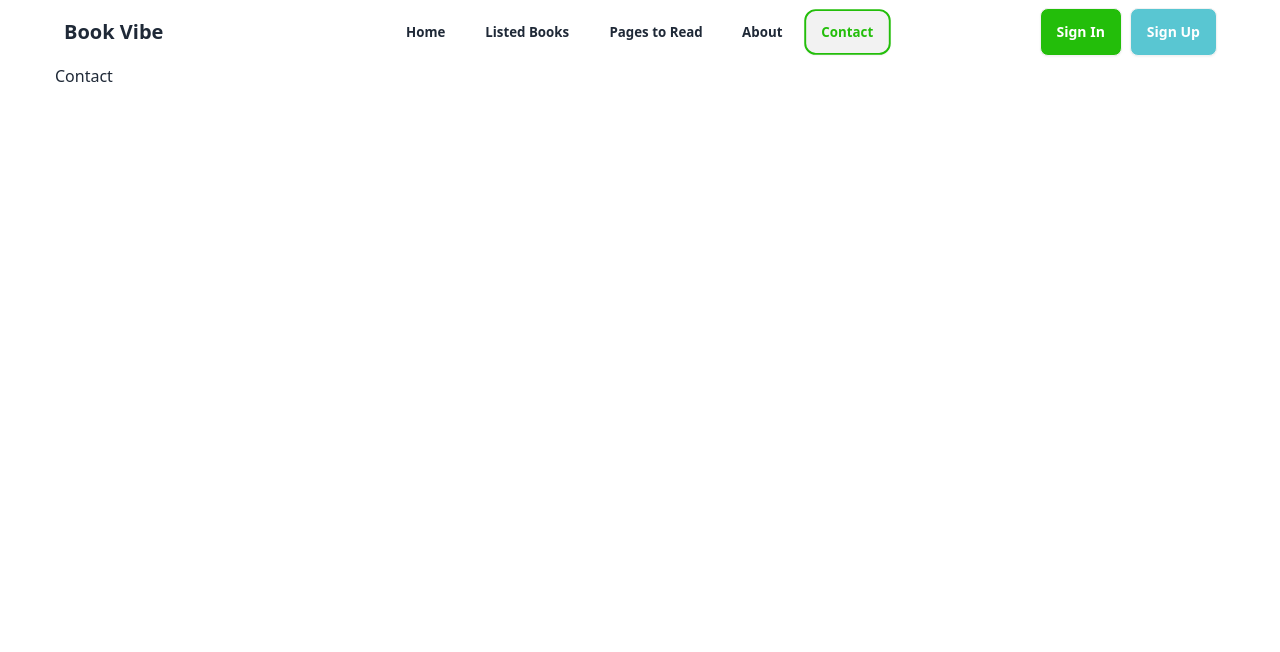
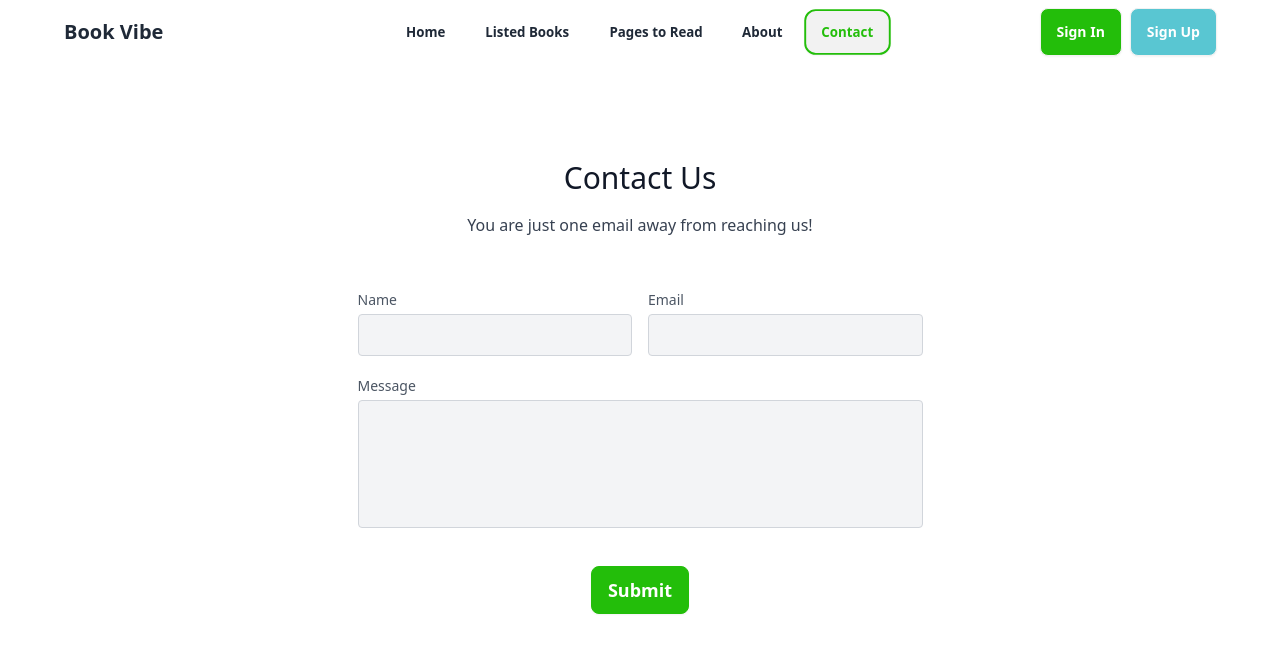
Before and after one commit to md-maheen-billah/Assignment-8, a React (Vite) app: page /contact in a window 1280 px wide. Shown: the top 652 px of the page. Built offline with nearby package versions, Linux system fonts and the light colour scheme.

Commit message:
added contact section

```diff
--- a/src/components/Banner.jsx
+++ b/src/components/Banner.jsx
@@ -2,7 +2,7 @@ import { Link } from "react-router-dom";
 
 const Banner = () => {
   return (
-    <div className="flex items-center justify-between px-[90px] py-[80px] space-x-9 mt-[52px] bg-[#f3f3f3] rounded-3xl">
+    <div className="flex items-center justify-between px-[90px] py-[80px] space-x-9 mt-8 bg-[#f3f3f3] rounded-3xl">
       <div>
         <h2 className="text-[56px] font-bold leading-[84px]">
           Books to freshen up your bookshelf
--- a/src/pages/About.jsx
+++ b/src/pages/About.jsx
@@ -18,7 +18,7 @@ const About = () => {
             and interest. Thank you for visiting our site. Happy reading!
           </p>
           <Link to="/contact">
-            <button className="btn btn-primary border-[#23be0a] bg-[#23be0a] text-white mt-4">
+            <button className="btn font-semibold text-lg border-[#23be0a] bg-[#23be0a] text-white mt-4">
               Contact Us
             </button>
           </Link>
--- a/src/pages/Contact.jsx
+++ b/src/pages/Contact.jsx
@@ -1,7 +1,75 @@
+import toast from "react-hot-toast";
+
 const Contact = () => {
+  const handleSubmit = () => {
+    toast.success("Email Sent");
+  };
   return (
     <div>
-      <h2>Contact</h2>
+      <div>
+        <section className="text-gray-700 body-font relative">
+          <div className="container px-5 py-24 mx-auto">
+            <div className="flex flex-col text-center w-full mb-12">
+              <h1 className="sm:text-3xl text-2xl font-medium title-font mb-4 text-gray-900">
+                Contact Us
+              </h1>
+              <p className="lg:w-2/3 mx-auto leading-relaxed text-base">
+                You are just one email away from reaching us!
+              </p>
+            </div>
+            <div className="lg:w-1/2 md:w-2/3 mx-auto">
+              <div className="flex flex-wrap -m-2">
+                <div className="p-2 w-1/2">
+                  <div className="relative">
+                    <label className="leading-7 text-sm text-gray-600">
+                      Name
+                    </label>
+                    <input
+                      type="text"
+                      id="name"
+                      name="name"
+                      className="w-full bg-gray-100 rounded border border-gray-300 focus:border-indigo-500 text-base outline-none text-gray-700 py-1 px-3 leading-8 transition-colors duration-200 ease-in-out"
+                    />
+                  </div>
+                </div>
+                <div className="p-2 w-1/2">
+                  <div className="relative">
+                    <label className="leading-7 text-sm text-gray-600">
+                      Email
+                    </label>
+                    <input
+                      type="email"
+                      id="email"
+                      name="email"
+                      className="w-full bg-gray-100 rounded border border-gray-300 focus:border-indigo-500 text-base outline-none text-gray-700 py-1 px-3 leading-8 transition-colors duration-200 ease-in-out"
+                    />
+                  </div>
+                </div>
+                <div className="p-2 w-full">
+                  <div className="relative">
+                    <label className="leading-7 text-sm text-gray-600">
+                      Message
+                    </label>
+                    <textarea
+                      id="message"
+                      name="message"
+                      className="w-full bg-gray-100 rounded border border-gray-300 focus:border-indigo-500 h-32 text-base outline-none text-gray-700 py-1 px-3 resize-none leading-6 transition-colors duration-200 ease-in-out"
+                    ></textarea>
+                  </div>
+                </div>
+                <div className="p-2 w-full">
+                  <button
+                    onClick={handleSubmit}
+                    className="flex mx-auto text-white btn font-semibold text-lg border-[#23be0a] bg-[#23be0a] mt-4"
+                  >
+                    Submit
+                  </button>
+                </div>
+              </div>
+            </div>
+          </div>
+        </section>
+      </div>
     </div>
   );
 };
```
